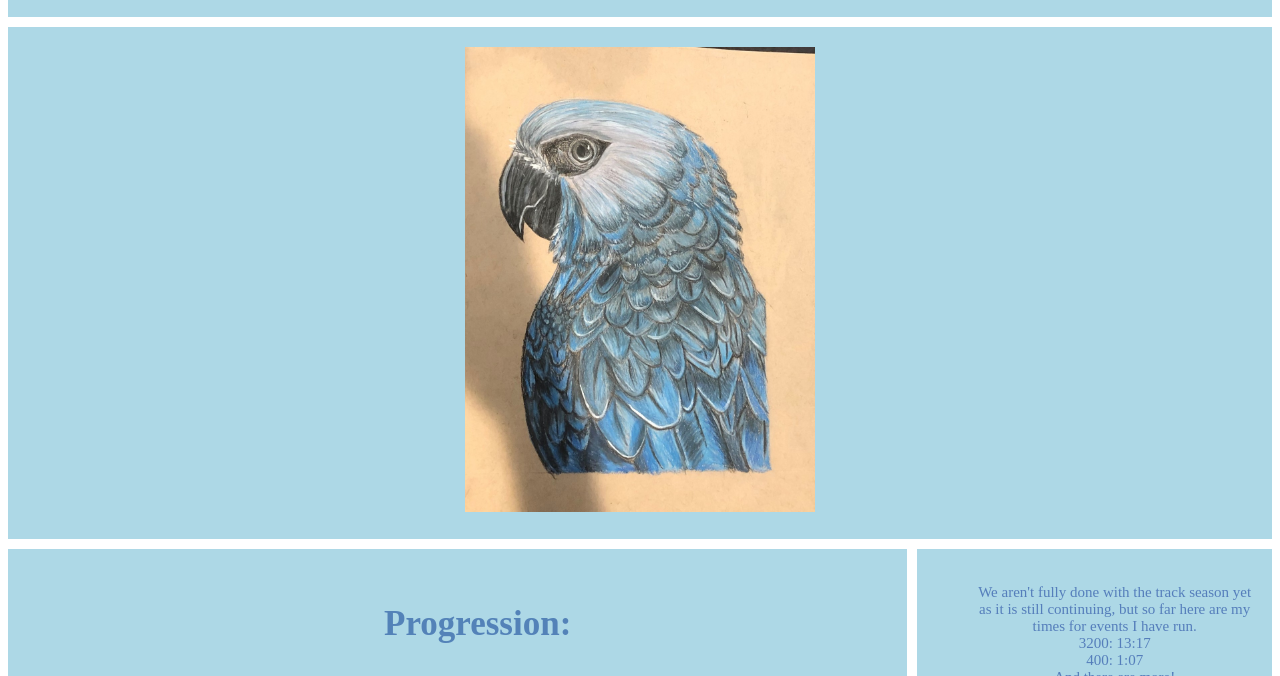
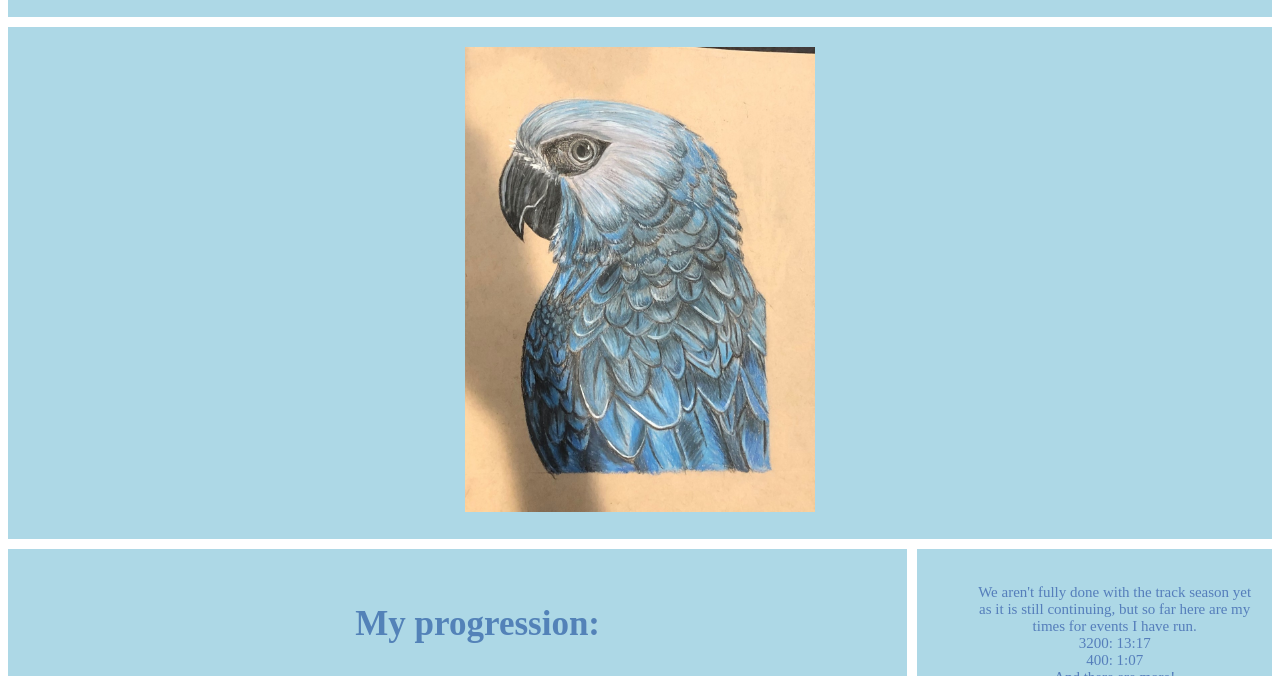
Before and after one commit to sainasb/sainasb.github.io, a plain HTML site: page css_grid/index.html in a window 1280 px wide. Shown: the part 113-789 px from the top of the page. Drawn offline with Linux system fonts and the light colour scheme.

Commit message:
css_grid

```diff
--- a/css_grid/index.html
+++ b/css_grid/index.html
@@ -25,7 +25,7 @@
                         <a href="contact.html">Contact</a>
                     </li>
                     <li>
-                        <a href="gallery.html">Gallery </a>
+                        <a href="gallery.html">Gallery</a>
                     </li>
                 </ul>
             </div>
@@ -33,7 +33,7 @@
         <div class="grid-item main-image"><img src="images/bird.jpg" width="350px"> </div>
         <div class="grid-item main1">
             <p>
-                <ul class="pink-text-big3">Progression:</ul>
+                <ul class="pink-text-big3">My progression:</ul>
                 <ul class="pink-text-big1">For the longest time I have been doubting my progression in running. I sometimes find myself breathing heavily after a 2-3 miles run in practice. Yes, considering that the distance is pretty short we have to run pretty fast, but it just
                     reminds me of the time before this entire school year in quarentine where i would barely break a sweat running 2-3 miles. So, for some reason I feel like I'm not getting much faster, and if anything I am getting slower. I do knwo that
                     this is probably not true, but the throught still comes in my mind occasionally. Luckily, I track basically all of my runs, so one day I was really curious and scrolled all the way down to the bottom of my runkeeper app to take a look.
```
